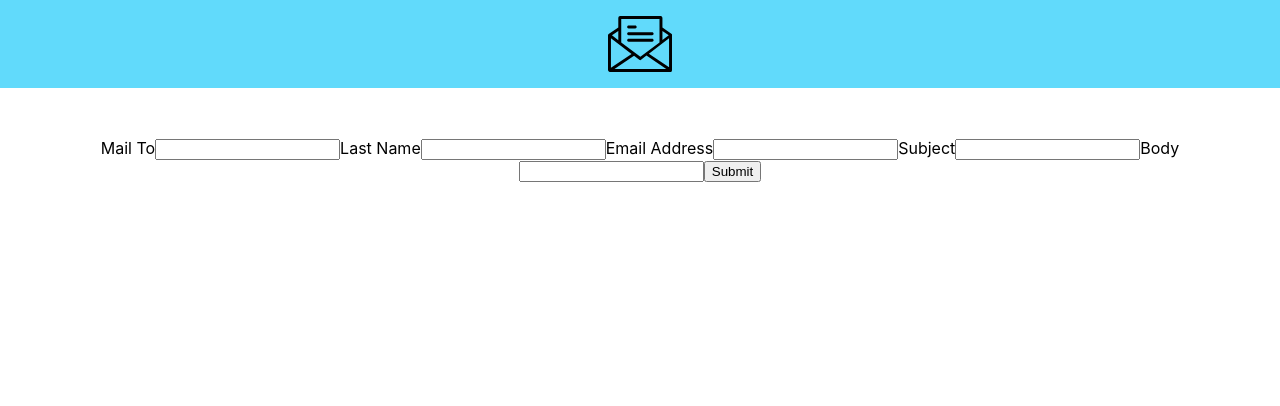
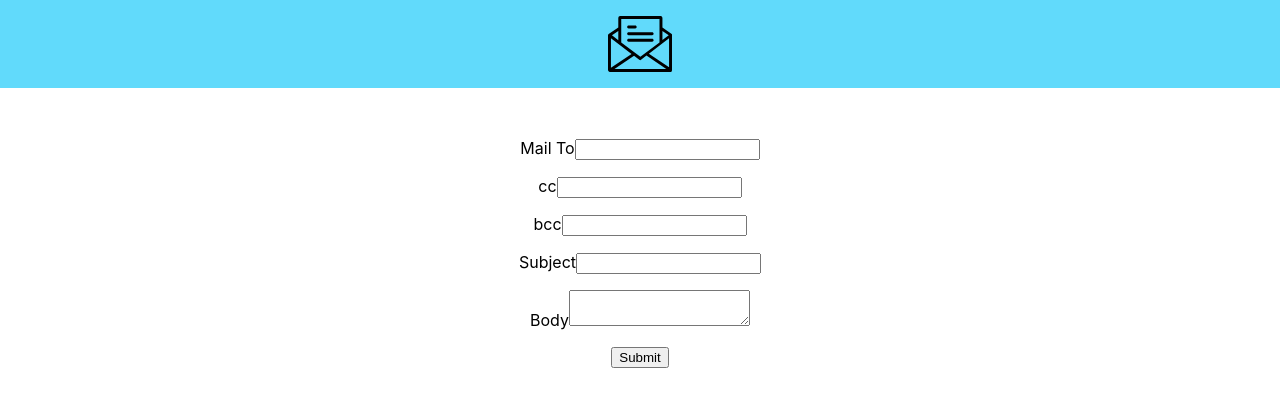
Before and after one commit to cgruppioni/email-template-builder, a React (Create React App) app: page / in a window 1280 px wide. Shown: the top 406 px of the page. Built offline with nearby package versions, Linux system fonts and the light colour scheme.

Commit message:
Wrap fields in p tags

```diff
--- a/src/TemplateForm/index.tsx
+++ b/src/TemplateForm/index.tsx
@@ -25,22 +25,34 @@ export const TemplateForm = () => {
                 }}
             >
                 <Form>
+                    <p>
                       <label htmlFor="mailTo">Mail To</label>
                       <Field name="mailTo" type="text" />
                       <ErrorMessage name="mailTo" />
-                    <label htmlFor="cc">Last Name</label>
+                    </p>
+                    <p>
+                      <label htmlFor="cc">cc</label>
                       <Field name="cc" type="text" />
                       <ErrorMessage name="cc" />
-                    <label htmlFor="bcc">Email Address</label>
+                    </p>
+                    <p>
+                      <label htmlFor="bcc">bcc</label>
                       <Field name="bcc" type="bcc" />
                       <ErrorMessage name="bcc" />
+                    </p>
+                    <p>
                       <label htmlFor="subject">Subject</label>
                       <Field name="subject" type="text" />
                       <ErrorMessage name="subject" />
+                    </p>
+                    <p>
                       <label htmlFor="body">Body</label>
-                    <Field name="body" type="text" />
+                      <Field name="body" type="text" as="textarea" />
                       <ErrorMessage name="body" />
+                    </p>
+                    <p>
                       <button type="submit">Submit</button>
+                    </p>
                 </Form>
             </Formik>
             <p>{formResponse}</p>
```
Lines whose indentation alone changed are shown as unchanged.
